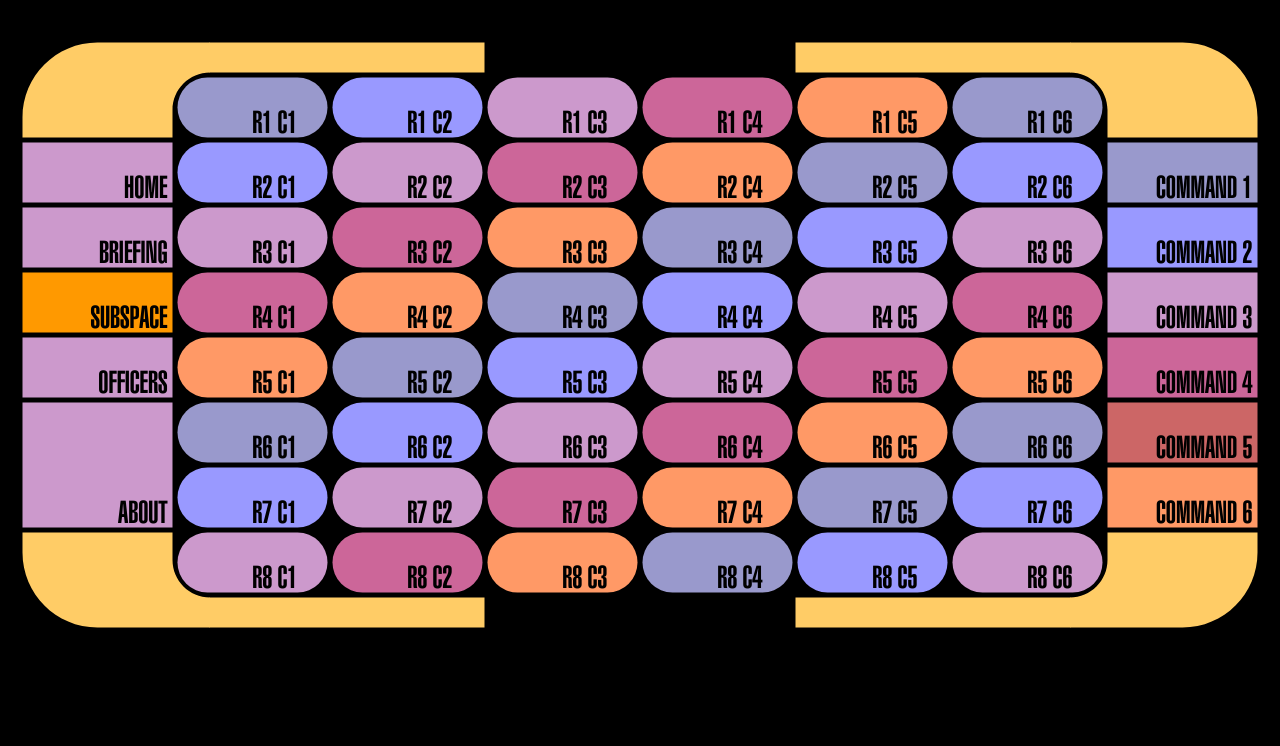
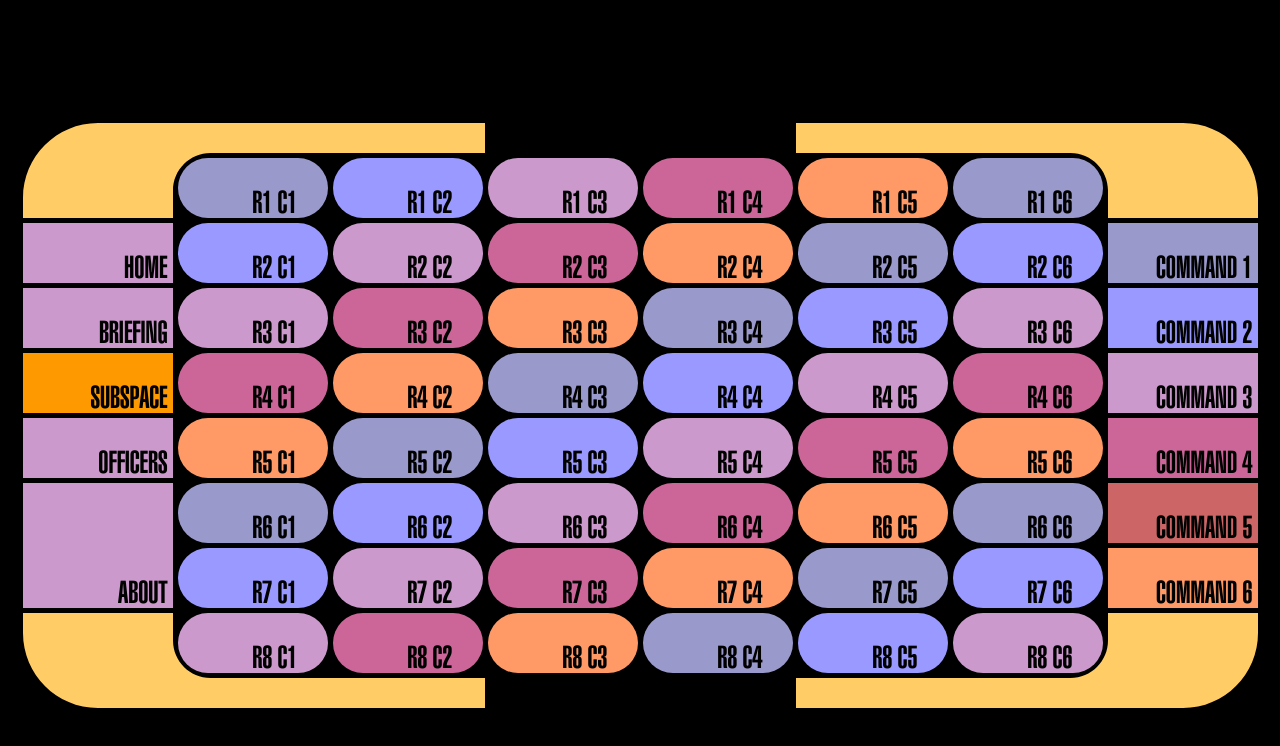
Before and after one commit to zapplebee/dynamicLCARS, a React (Vite) app: page / in a window 1280 px wide. Shown: the top 746 px of the page. Built offline with nearby package versions, Linux system fonts and the light colour scheme.

Commit message:
Simplify stage centering box model

```diff
--- a/src/components/Grid.tsx
+++ b/src/components/Grid.tsx
@@ -10,7 +10,6 @@ type GridProps = {
 function Grid({ width, height, children }: GridProps) {
   return (
     <main className="lcars-shell">
-      <div className="lcars-stage" style={{ width: `${width}px`, height: `${height}px` }}>
         <div
           className="lcars-stage-grid"
           style={{
@@ -24,7 +23,6 @@ function Grid({ width, height, children }: GridProps) {
         >
           {children}
         </div>
-      </div>
     </main>
   );
 }
--- a/src/styles.css
+++ b/src/styles.css
@@ -4,6 +4,10 @@
     url("../css/fontface/lcars.ttf") format("truetype");
   font-style: normal;
   font-weight: normal;
+}
+
+* {
+  box-sizing: border-box;
 }
 
 html,
@@ -22,16 +26,13 @@ body {
   width: 100%;
   height: 100%;
   background: black;
+  margin-top: 5rem;
+  margin-bottom: 5rem;
+  display: flex;
+  align-items: center;
+  justify-content: center;
 }
 
-.lcars-stage {
-  position: absolute;
-  top: 50%;
-  left: 50%;
-  transform: translate(-50%, -50%);
-  background: black;
-  overflow: visible;
-}
 
 .lcars-stage-grid {
   display: grid;
```
